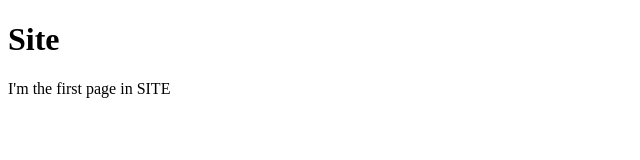
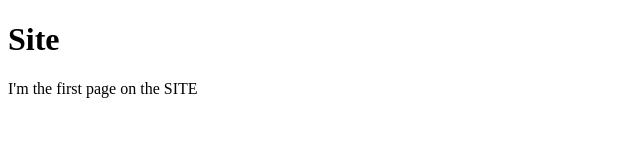
Before and after one commit to mdevedu/coursera-test, a plain HTML site: page site/index.html in a window 1280 px wide. Shown: the full height of the page, 0-640 px from the left. Drawn offline with Linux system fonts and the light colour scheme.

Commit message:
Edited the paragraph

```diff
--- a/site/index.html
+++ b/site/index.html
@@ -7,6 +7,6 @@
 </head>
 <body>
 <h1>Site</h1>
-<p>I'm the first page in SITE</p>
+<p>I'm the first page on the SITE</p>
 </body>
 </html>
```
